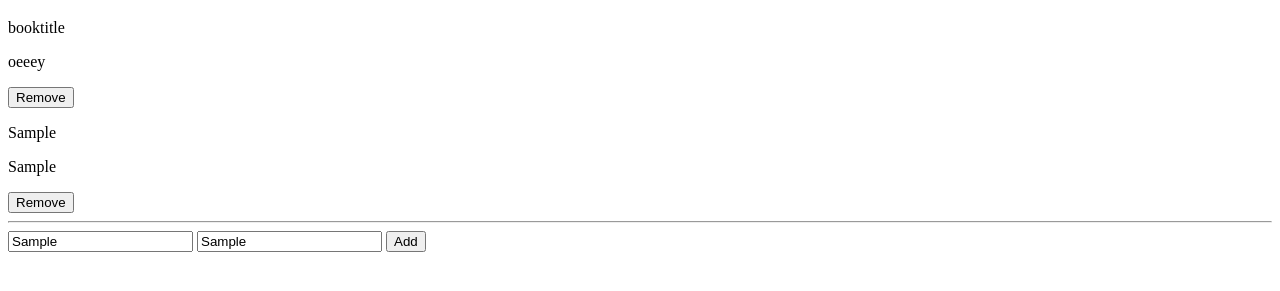
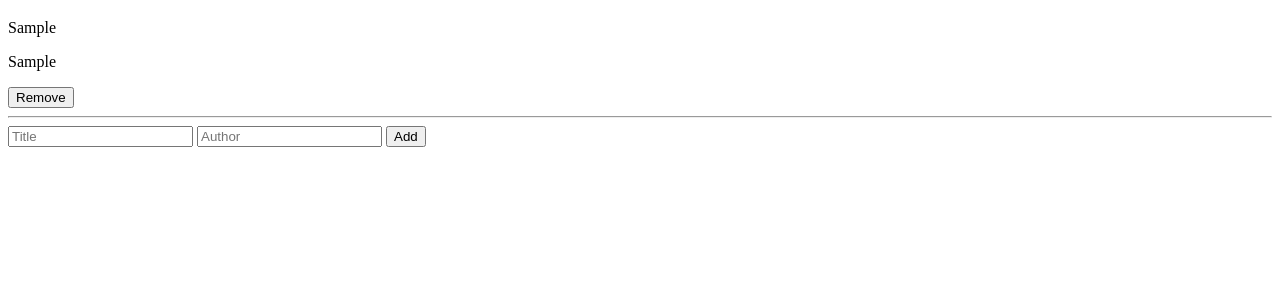
Before and after one commit to fabianofrank/awesome-books, a plain HTML site: page index.html in a window 1280 px wide. Both pictures are taken after typing "Sample", "Sample" into the empty fields and a click on the button "Add". Shown: the part 61-352 px from the top of the page. Drawn offline with Linux system fonts and the light colour scheme.

Commit message:
Add local storage

```diff
--- a/index.html
+++ b/index.html
@@ -9,15 +9,9 @@
 <body>
   <main>
     <h1>Awesome books</h1>
-
-    <section class="list-book">
-
-    </section>
-
-    <hr>
-
-    <form action="" class="form">
-      <input id="title"  type="text" placeholder="Title">
+    <section class="books-container"></section>
+    <form action="">
+      <input id="title" type="text" placeholder="Title">
       <input id="author" type="text" placeholder="Author">
       <button id="add-btn" onclick="handleChange()">Add</button>
     </form>
--- a/script.js
+++ b/script.js
@@ -1,19 +1,15 @@
 const bookTitle = document.getElementById('title')
 const bookAuthor = document.getElementById('author')
 const addBtn = document.getElementById('add-btn');
-const listBooks = document.querySelector('.list-book');
-const collection = [];
+const booksContainer = document.querySelector('.books-container');
 
+const getLocalBooks = localStorage.getItem('books');
+const localBooks = JSON.parse(getLocalBooks);
+var booksCollection = getLocalBooks ? localBooks : [];
 
 function handleChange() {
   addBook(bookTitle.value, bookAuthor.value);
 }
-
-
-addBtn.addEventListener("click", (e) => {
-    e.preventDefault();
-    handleChange;
-})
 
 function addBook(title, author) {
 	let book = new Object(
@@ -21,27 +17,42 @@ function addBook(title, author) {
 			title: title,
 			author: author,
 		});
-    collection.push(book);
+	booksCollection.push(book);
+	localStorage.setItem('books', JSON.stringify(booksCollection));
 }
 
 function removeBook() {
-  const rem = window.event.target.className.split('-')[1];
-  document.querySelector(`.div-${rem}`).style.display = 'none';
+	const bookClass = window.event.target.className.split('-')[1];
+	document.querySelector(`.div-${bookClass}`).style.display = 'none';
+	const bookId = window.event.target.id;
+	const newbooksCollection = booksCollection.filter((book) => book.title !== bookId);
+	booksCollection = newbooksCollection;
+	localStorage.setItem('books', JSON.stringify(newbooksCollection));
 }
 
-addBtn.addEventListener('click', () => {
-    // e.preventDefault();
-  listBooks.innerHTML = collection.map((col, obj) => `
+addBtn.addEventListener('click', (e) => {
+	e.preventDefault()
+	booksContainer.innerHTML = booksCollection.map((col, obj) =>
+	`
 		<div class="div-${obj}">
 			<p>${col.title}</p>
 			<p>${col.author}</p>
-    <button class="btn-${obj}" onclick="removeBook()">Remove</button>
+			<button class="btn-${obj}" id="${col.title}" onclick="removeBook()">Remove</button>
+			<hr>
 		</div>
 	`).join('');
-  handleChange;
+	bookTitle.value = '';
+	bookAuthor.value = '';
+});
 
-})
-
-
-addBook('booktitle', 'oeeey');
-console.log('collection is ', collection);
+document.addEventListener('DOMContentLoaded', () => {
+	booksContainer.innerHTML = booksCollection.map((col, obj) =>
+	`
+		<div class="div-${obj}">
+			<p>${col.title}</p>
+			<p>${col.author}</p>
+			<button class="btn-${obj}" id="${col.title}" onclick="removeBook()">Remove</button>
+			<hr>
+		</div>
+	`).join('');
+});
```
Lines whose indentation alone changed are shown as unchanged.
